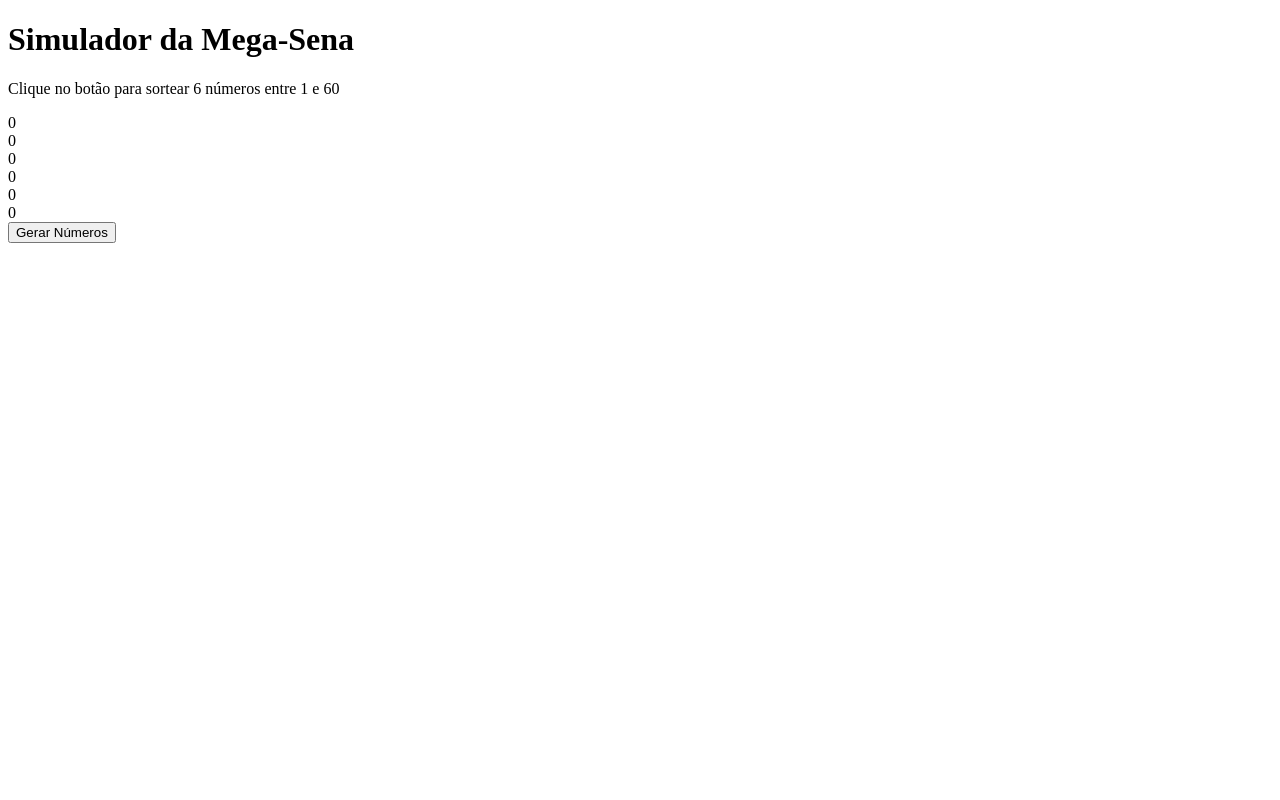
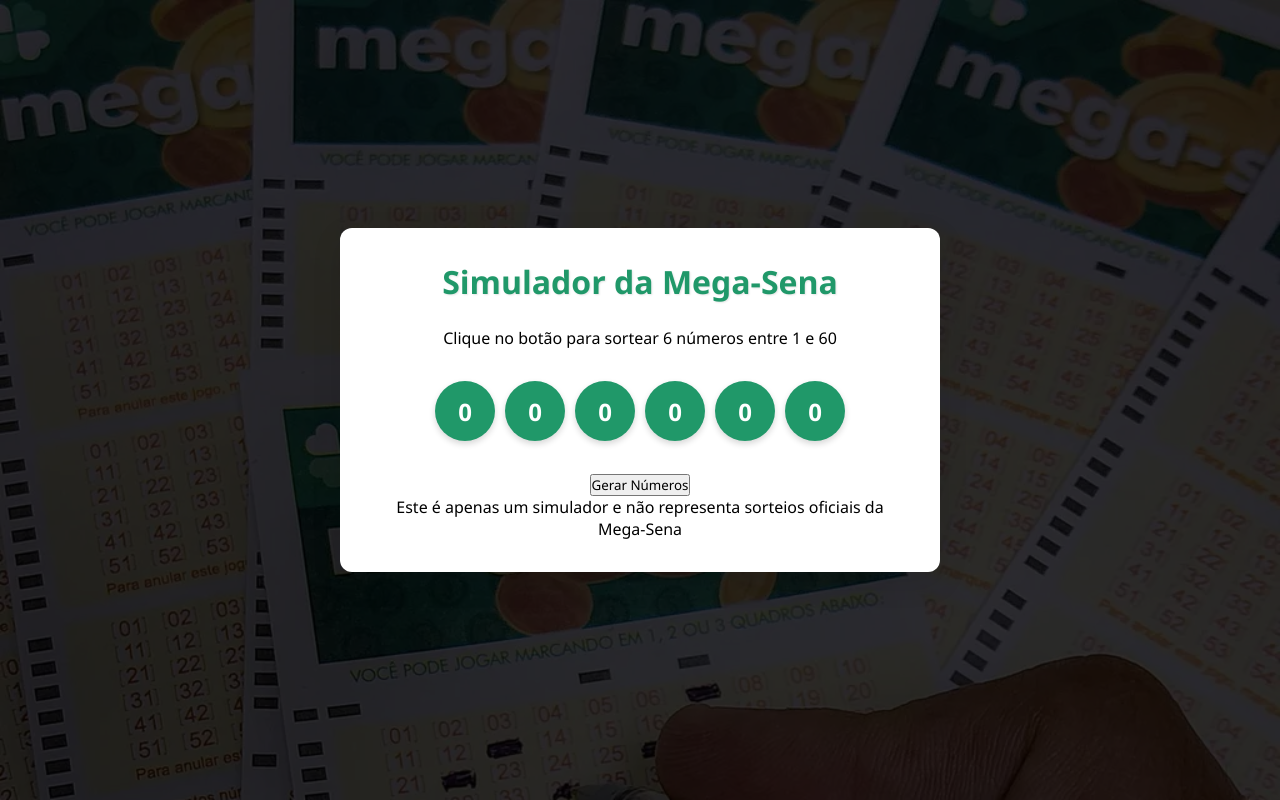
Before and after one commit to ClaraGrigolon/Simulador-de-mega-sena, a plain HTML site: page index.html in a window 1280 px wide. Drawn offline with Linux system fonts and the light colour scheme.

Commit message:
Add files via upload

```diff
--- a/css/index.css
+++ b/css/index.css
@@ -0,0 +1,72 @@
+*{
+    margin: 0;
+    padding: 0;
+    box-sizing: border-box;
+    font-family: "Segoe UI", Tahoma, Geneva, Verdana, sans-serif;
+}
+
+body{
+    background-color: #333;
+    background-image: url('../img/fundo.webp');
+    background-repeat: no-repeat;
+    background-size: cover;
+    background-blend-mode: multiply;
+    min-height: 100vh;
+    display: flex;
+    flex-direction: column;
+    align-items: center;
+    justify-content: center;
+}
+
+.container{
+    background-color: #fff;
+    border-radius: 12px;
+    box-shadow: 0 10px 30px rgb(0, 0, 0, 0.1);
+    padding: 2rem;
+    width: 90%;
+    max-width: 600px;
+    text-align: center;
+}
+
+h1{
+    color: #209869;
+    margin-bottom: 1.5rem;
+    text-shadow: 1px 1px 2px rgba(0, 0, 0, 0.1);
+}
+
+.numbers-container{
+    display: flex;
+    justify-content: center;
+    flex-wrap: wrap;
+    gap: 10px;
+    margin: 2rem 0;
+}
+
+.number{
+    width: 60px;
+    height: 60px;
+    background-color: #209869;
+    color: #fff;
+    border-radius: 50%;
+    display: flex;
+    align-items: center;
+    justify-content: center;
+    font-size: 24px;
+    font-weight: bold;
+    box-shadow: 0 3px 6px rgba(0, 0, 0, 0.16);
+    transition: transform 0.3s ease, background-color 0.3s ease;
+}
+
+.number.animate{
+    animation: pop 0.5s ease;
+}
+
+@keyframes pop{
+    0%{
+       transform: scale(0.5);
+       opacity: 0;
+    }
+    70%{
+
+    }
+}
--- a/index.html
+++ b/index.html
@@ -20,9 +20,16 @@
             <div class="number">0</div>
             <div class="number">0</div>
         </div>
-    </div>
 
     <button class="generate-btn" id="generateBtn">Gerar Números</button>
 
+    <div class="footer">
+        <p>
+            Este é apenas um simulador e não representa sorteios oficiais da Mega-Sena
+        </p>
+    </div>
+</div>
+
+    <script src="./js/megasena.js"></script>
 </body>
 </html>
```
